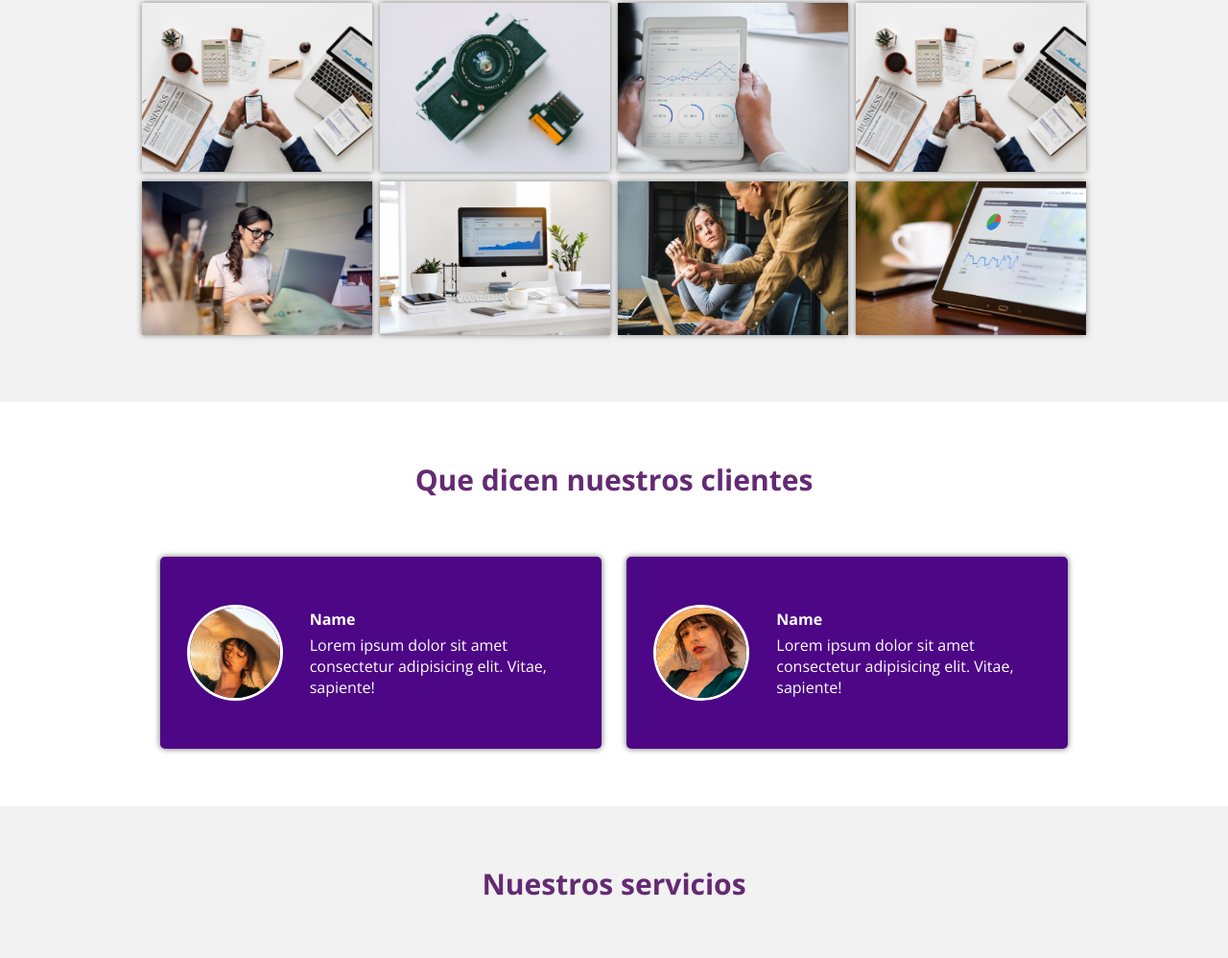
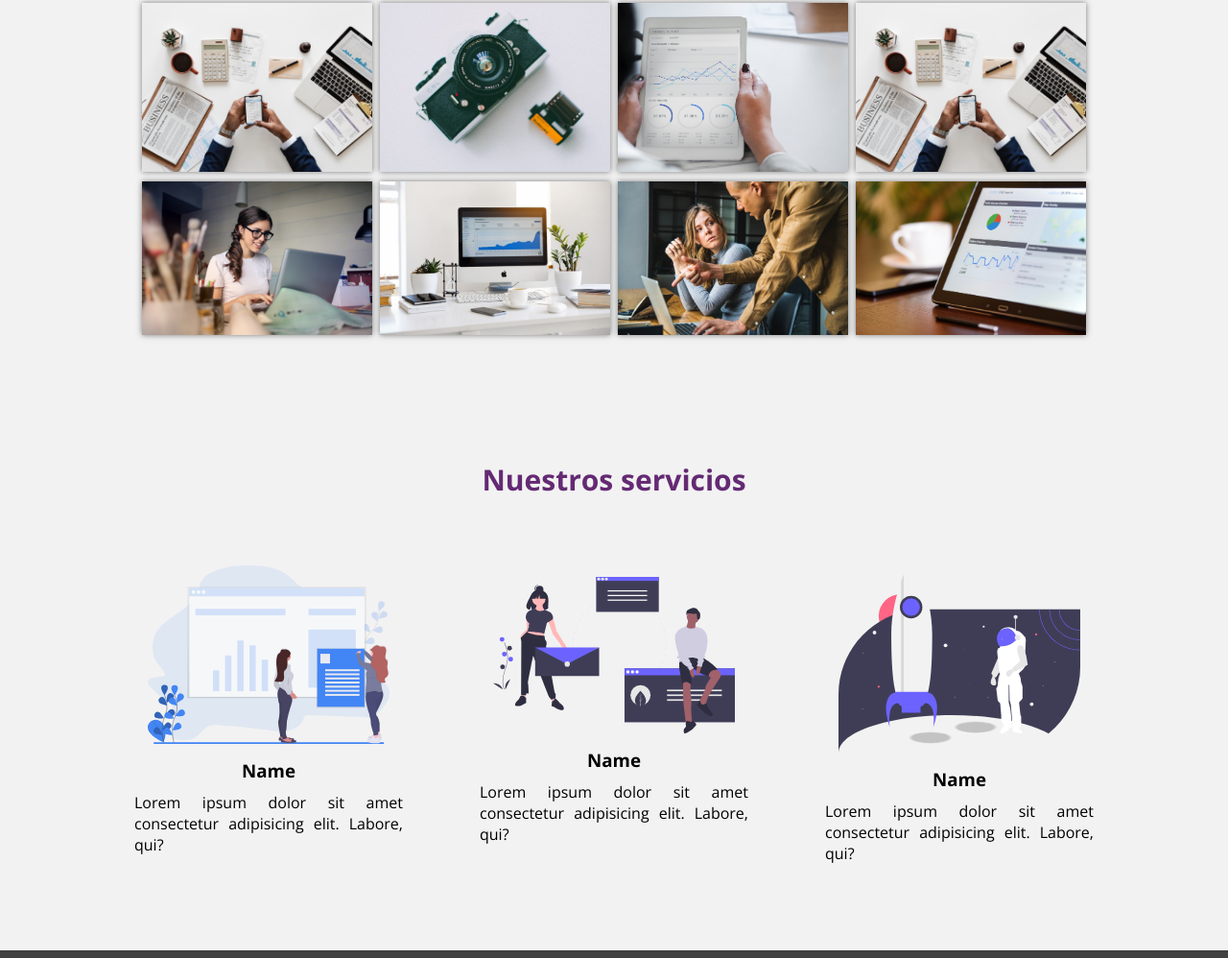
Before and after one commit to kevintorres12345/portafolio, a plain HTML site: page index.html in a window 1280 px wide. Shown: the part 1340-2338 px from the top of the page at 96% size. Drawn offline with nearby package versions, Linux system fonts and the light colour scheme.

Commit message:
quite un section

```diff
--- a/index.html
+++ b/index.html
@@ -35,7 +35,7 @@
             <div class="contenedor-sobre-nosotros">
                 <img src="img/ilustracion2.svg" alt="" class="imagen-about-us">
                 <div class="contenido-textos">
-                    <h3><span>1</span>Los mejores productos</h3>
+                    <h3><span>1</span>Los mejores producto</h3>
                     <p>Lorem ipsum dolor sit amet consectetur adipisicing elit. Deserunt veniam eius aspernatur ad
                         consequuntur aperiam minima sed dicta odit numquam sapiente quam eum, architecto animi pariatur,
                         velit doloribus laboriosam ut.</p>
@@ -109,25 +109,6 @@
                 </div>
             </div>
         </section>
-        <section class="clientes contenedor">
-            <h2 class="titulo">Que dicen nuestros clientes</h2>
-            <div class="cards">
-                <div class="card">
-                    <img src="img/face1.jpg" alt="">
-                    <div class="contenido-texto-card">
-                        <h4>Name</h4>
-                        <p>Lorem ipsum dolor sit amet consectetur adipisicing elit. Vitae, sapiente!</p>
-                    </div>
-                </div>
-                <div class="card">
-                    <img src="img/face2.jpg" alt="">
-                    <div class="contenido-texto-card">
-                        <h4>Name</h4>
-                        <p>Lorem ipsum dolor sit amet consectetur adipisicing elit. Vitae, sapiente!</p>
-                    </div>
-                </div>
-            </div>
-        </section>
         <section class="about-services">
             <div class="contenedor">
                 <h2 class="titulo">Nuestros servicios</h2>
```
